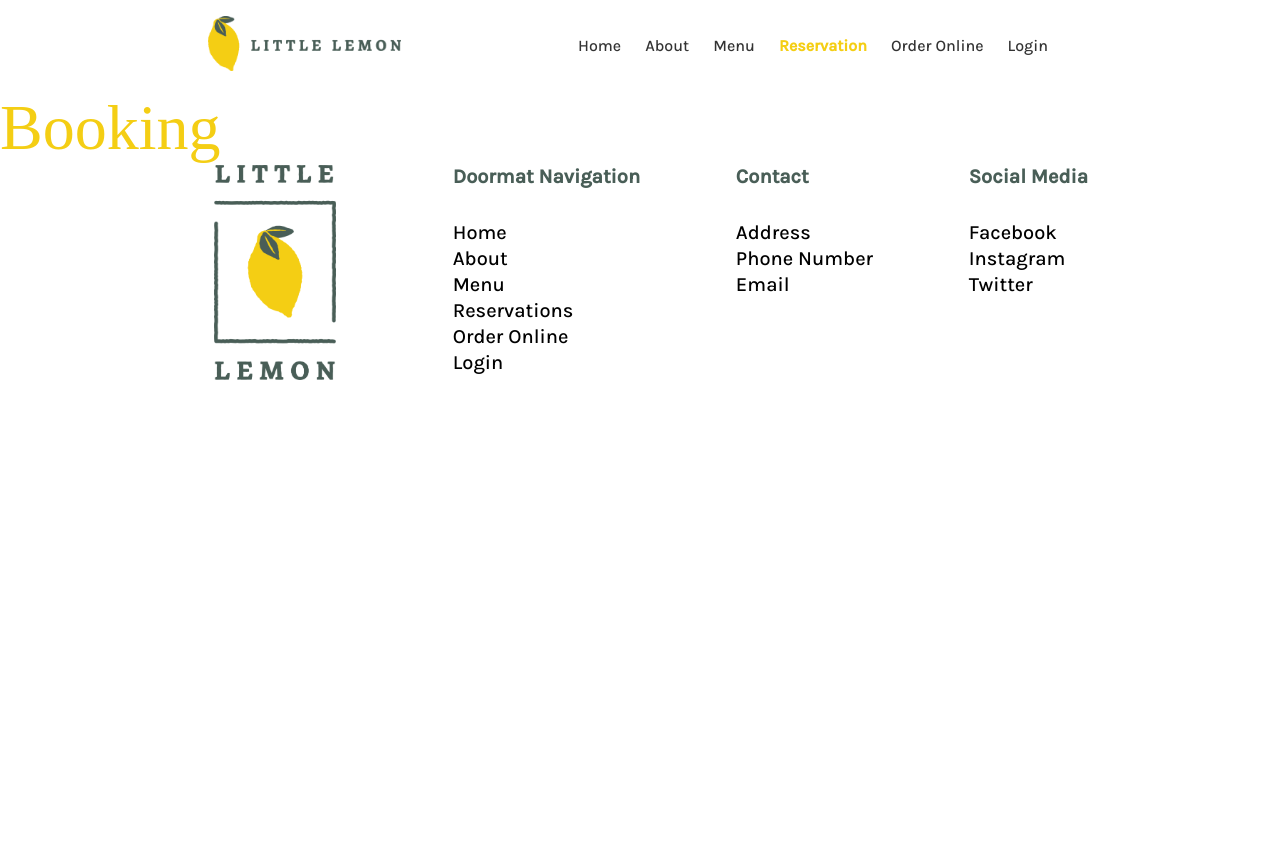
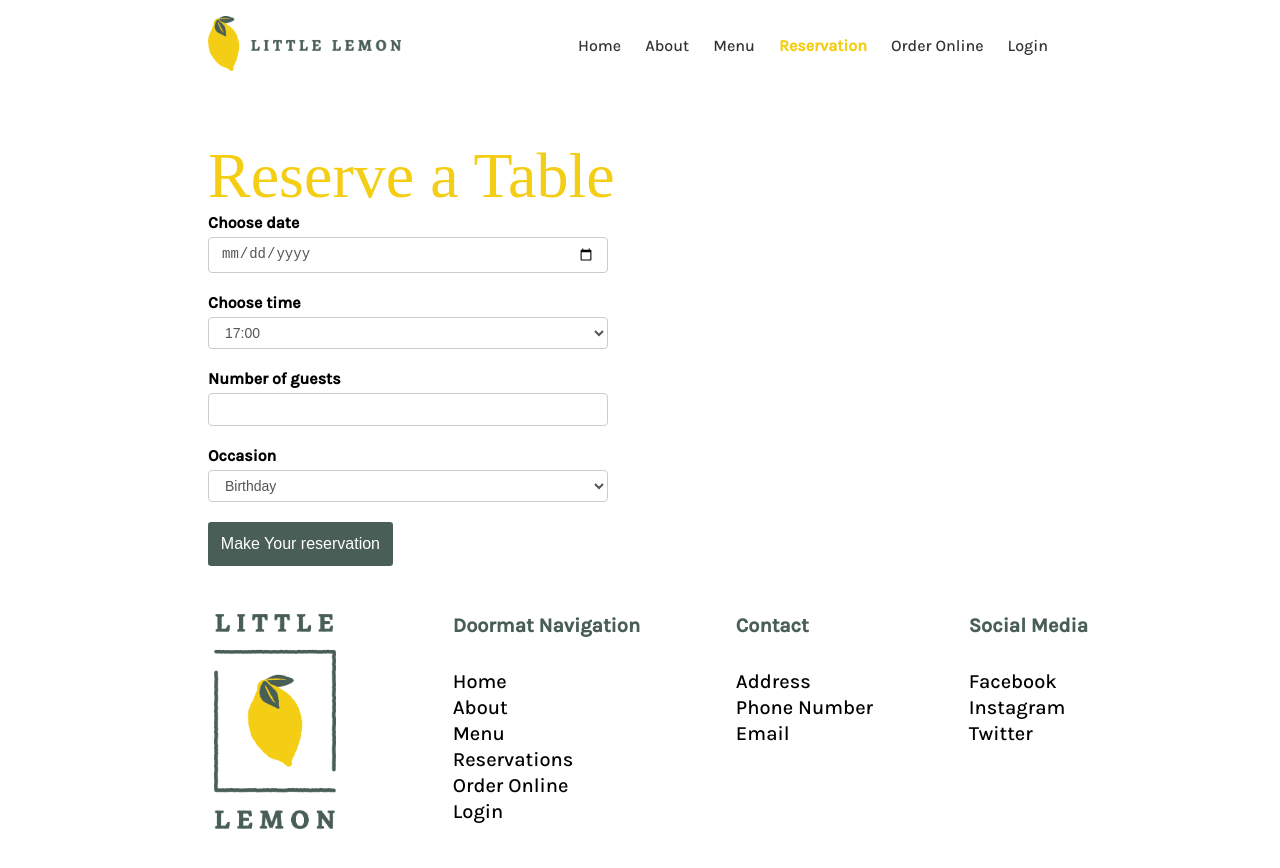
Before and after one commit to ncharanaraj/little-lemon, a React (Create React App) app: page /booking-page in a window 1280 px wide. Shown: the top 868 px of the page. Before the commit the page ends 800 px from the top, so only its background shows below. Built offline with nearby package versions, Linux system fonts and the light colour scheme; a web font is replaced by a local one.

Commit message:
installed formik and form created

```diff
--- a/package.json
+++ b/package.json
@@ -6,6 +6,7 @@
     "@testing-library/jest-dom": "^5.16.5",
     "@testing-library/react": "^13.4.0",
     "@testing-library/user-event": "^13.5.0",
+    "formik": "^2.2.9",
     "react": "^18.2.0",
     "react-dom": "^18.2.0",
     "react-router-dom": "^6.8.0",
--- /dev/null
+++ b/src/assets/style/bookingForm.css
@@ -0,0 +1,39 @@
+label {
+    font-weight: 700;
+    display: flex;
+    margin-bottom: 5px;
+  }
+
+  input[type='date'],
+  input[type='number'],
+  select {
+    display: block;
+    width: 400px;
+    padding: 6px 12px;
+    font-size: 14px;
+    line-height: 1.4;
+    color: #555;
+    background-color: #fff;
+    border: 1px solid #ccc;
+    border-radius: 4px;
+  }
+
+  .form-control {
+    margin-bottom: 20px;
+  }
+
+  input[type="submit"]{
+    border: none;
+    background-color: #495E57;
+    color: #fff;
+    padding: 0.8rem;
+    border-radius: 0.2rem;
+    font-weight: 500;
+    font-size: medium;
+  }
+
+  input[type="submit"]:hover {
+    background-color: #F4CE14;
+    color: #495E57;
+    cursor: pointer;
+  }
--- a/src/components/BookingForm.js
+++ b/src/components/BookingForm.js
@@ -1,10 +1,76 @@
-import BookingPage from "./BookingPage";
+import "../assets/style/bookingForm.css"
+import { useFormik } from "formik"
 
 function BookingForm() {
+
+    const formik = useFormik({
+        initialValues : {
+            resDate: '',
+            resTime: '',
+            guests: '',
+            occasion: ''
+        }
+    })
+
     return(
-        <>
-            <BookingPage />
-        </>
+        <div>
+            <h1>Reserve a Table</h1>
+            <form>
+                <div className="form-control">
+                    <label for="res-date">Choose date</label>
+                    <input
+                        type="date"
+                        id="res-date"
+                        name="resDate"
+                        onChange={formik.handleChange}
+                        value={formik.values.resDate}
+                    />
+                </div>
+
+                <div className="form-control">
+                    <label for="res-time">Choose time</label>
+                    <select
+                        id="res-time"
+                        name="resTime"
+                        onChange={formik.handleChange}
+                        value={formik.values.resTime}
+                    >
+                        <option>17:00</option>
+                        <option>18:00</option>
+                        <option>19:00</option>
+                        <option>20:00</option>
+                        <option>21:00</option>
+                        <option>22:00</option>
+                    </select>
+                </div>
+
+                <div className="form-control">
+                    <label for="guests">Number of guests</label>
+                    <input
+                        type="number"
+                        id="guests"
+                        name="guests"
+                        onChange={formik.handleChange}
+                        value={formik.values.guests}
+                    />
+                </div>
+
+                <div className="form-control">
+                    <label for="occasion">Occasion</label>
+                    <select
+                        id="occasion"
+                        name="occasion"
+                        onChange={formik.handleChange}
+                        value={formik.values.occasion}
+                    >
+                        <option>Birthday</option>
+                        <option>Anniversary</option>
+                    </select>
+                </div>
+
+                <input type="submit" value="Make Your reservation" />
+            </form>
+        </div>
     );
 }
 
--- a/src/components/BookingPage.js
+++ b/src/components/BookingPage.js
@@ -1,8 +1,17 @@
+import BookingForm from "./BookingForm";
+
 function BookingPage(){
+
+    const booking = {
+        maxWidth: "70vw",
+        margin: "2rem auto",
+        padding: "1rem"
+    }
+
     return(
-        <>
-            <h1>Booking</h1>
-        </>
+        <div style={booking}>
+            <BookingForm />
+        </div>
     );
 }
 
```
Also changed, not shown: 1 other file (tests, documents, lock files or other folders).
